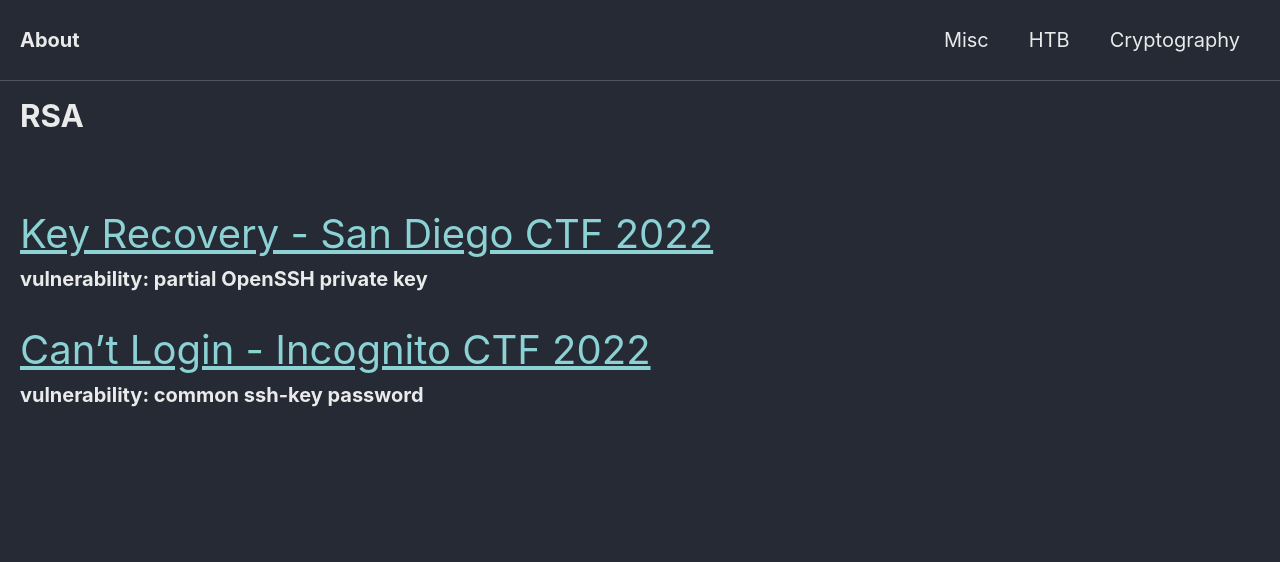
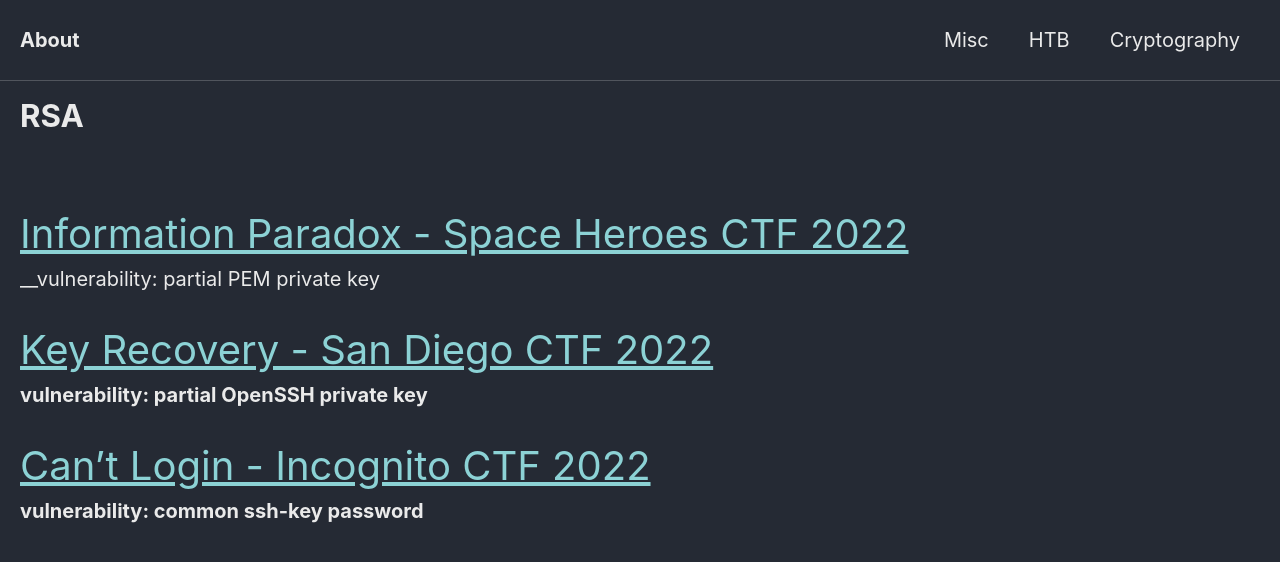
Before and after one commit to Connor-McCartney/Connor-McCartney.github.io, a Jekyll site: the page built from _pages/cryptography/rsa/rsa.md, in a window 1280 px wide. Shown: the top 562 px of the page. Built offline with Jekyll 4.4.1, drawn with Linux system fonts in a browser that asks for light colours; cached includes are drawn as plain includes.

Commit message:
Update rsa.md

```diff
--- a/_pages/cryptography/rsa/rsa.md
+++ b/_pages/cryptography/rsa/rsa.md
@@ -5,6 +5,10 @@ title: RSA
 
 <br>
 
+<span style="font-size:2em;">   [Information Paradox - Space Heroes CTF 2022](/cryptography/rsa/information-paradox-SHCTF-2022)       </span> <br>
+__vulnerability: partial PEM private key
+
+
 <span style="font-size:2em;">   [Key Recovery - San Diego CTF 2022](/cryptography/rsa/key-recovery-SDCTF-2022)    </span> <br>
 __vulnerability: partial OpenSSH private key__
 
```
